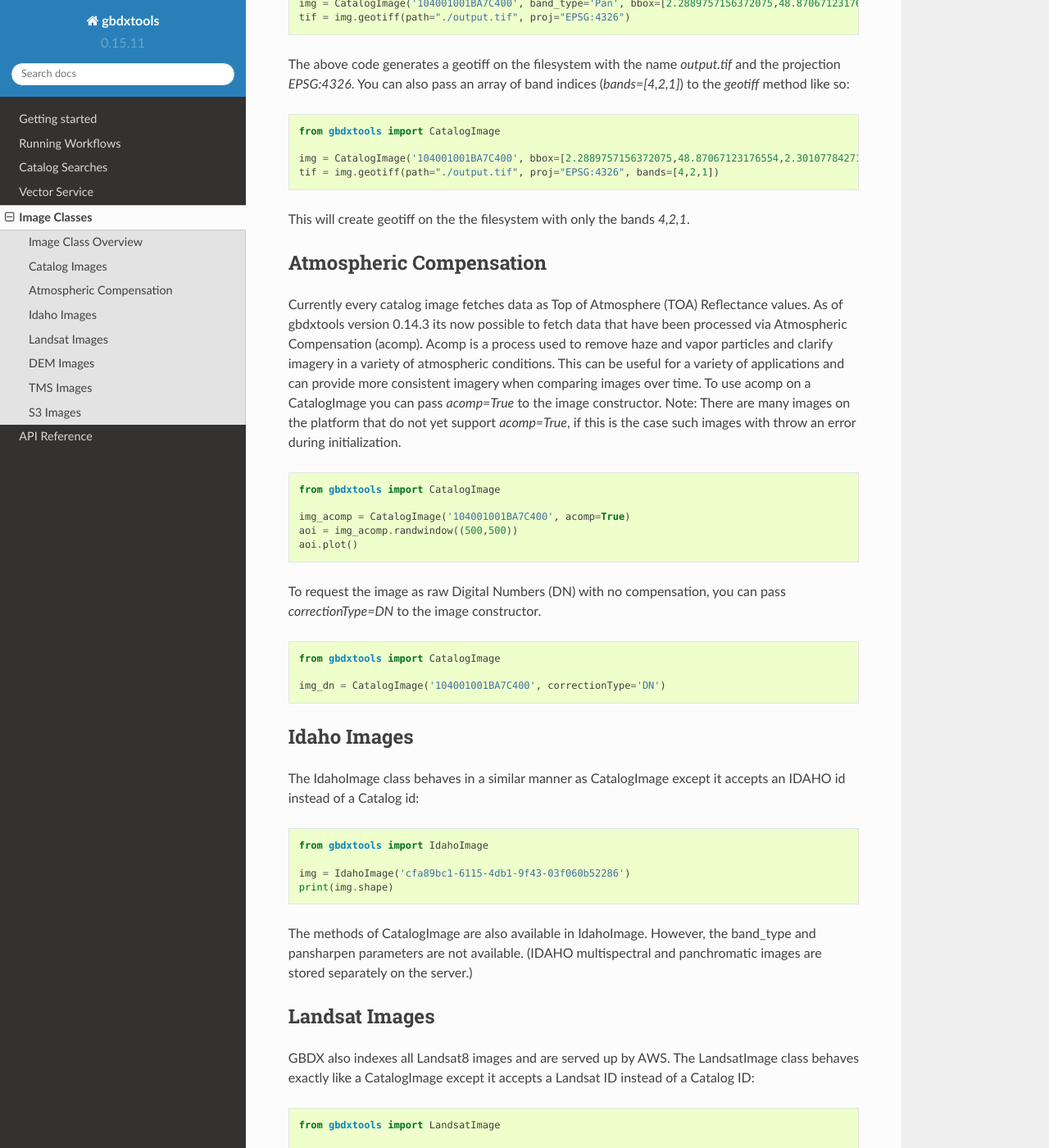
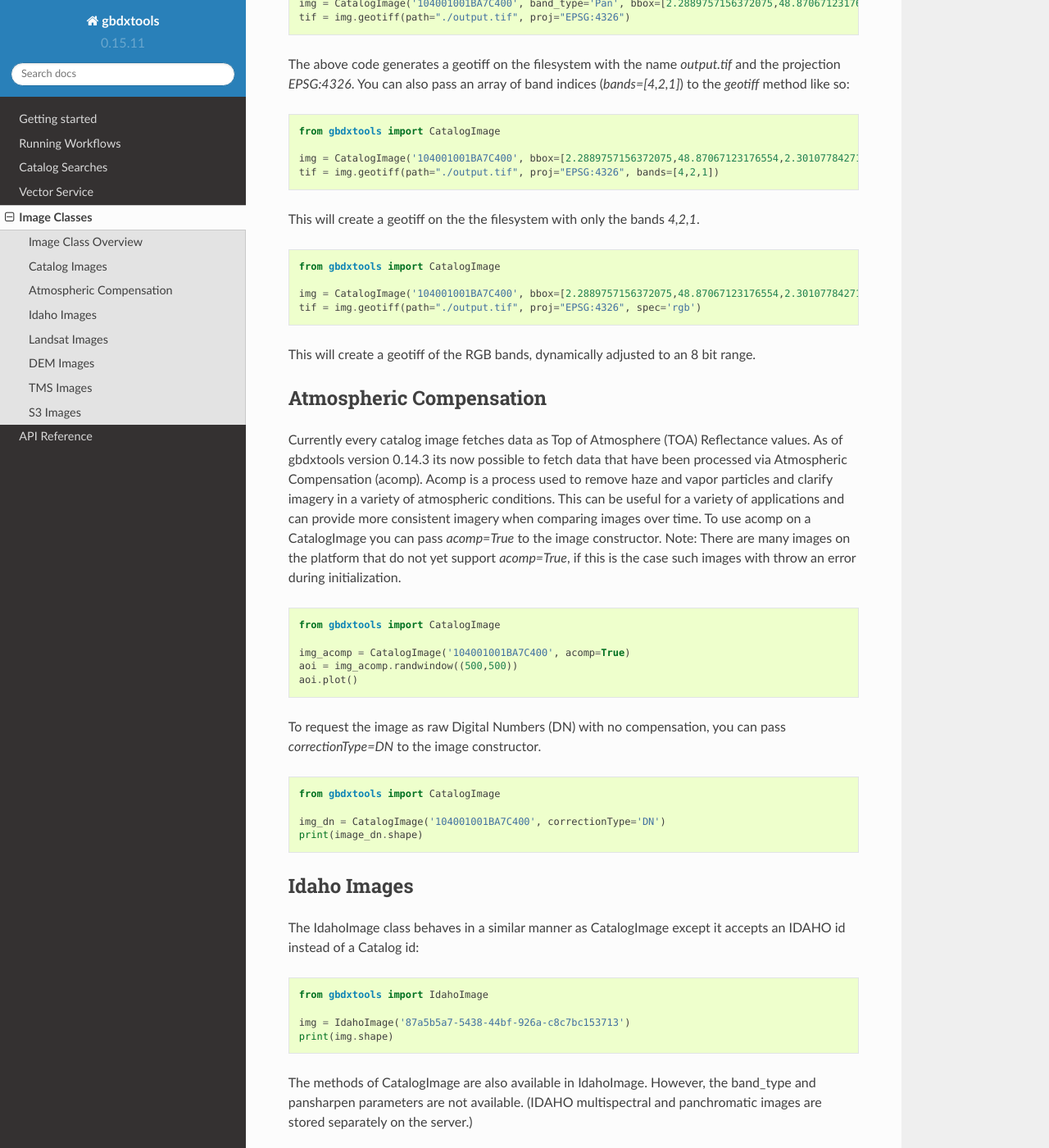
Before and after one commit to DigitalGlobe/gbdxtools, a Sphinx documentation site: the page built from docs/image_classes.rst, in a window 1280 px wide and 1400 px high, scrolled down 2444 px. Shown: the whole window at 82% size. Built offline with Sphinx 7.4.7 and the Read the Docs theme 2.0.0, drawn with Linux system fonts in a browser that asks for light colours; some of the changed text lies outside the part shown.

Commit message:
Update image classes examples

```diff
--- a/docs/image_classes.rst
+++ b/docs/image_classes.rst
@@ -108,7 +108,16 @@ The above code generates a geotiff on the filesystem with the name `output.tif`
     img = CatalogImage('104001001BA7C400', bbox=[2.2889757156372075,48.87067123176554,2.301077842712403,48.87705036103764], proj='EPSG:3857')
     tif = img.geotiff(path="./output.tif", proj="EPSG:4326", bands=[4,2,1])
 
-This will create geotiff on the the filesystem with only the bands `4,2,1`.
+This will create a geotiff on the the filesystem with only the bands `4,2,1`.
+
+.. code-block:: python
+
+    from gbdxtools import CatalogImage
+
+    img = CatalogImage('104001001BA7C400', bbox=[2.2889757156372075,48.87067123176554,2.301077842712403,48.87705036103764], proj='EPSG:3857')
+    tif = img.geotiff(path="./output.tif", proj="EPSG:4326", spec='rgb')
+
+This will create a geotiff of the RGB bands, dynamically adjusted to an 8 bit range.
 
 Atmospheric Compensation
 -----------------------
@@ -130,6 +139,7 @@ To request the image as raw Digital Numbers (DN) with no compensation, you can p
     from gbdxtools import CatalogImage
 
     img_dn = CatalogImage('104001001BA7C400', correctionType='DN')
+    print(image_dn.shape)
 
 Idaho Images
 -----------------------
@@ -140,7 +150,7 @@ The IdahoImage class behaves in a similar manner as CatalogImage except it accep
 
     from gbdxtools import IdahoImage
 
-    img = IdahoImage('cfa89bc1-6115-4db1-9f43-03f060b52286')
+    img = IdahoImage('87a5b5a7-5438-44bf-926a-c8c7bc153713')
     print(img.shape)
 
 The methods of CatalogImage are also available in IdahoImage. However, the band_type and pansharpen parameters are not available.
@@ -160,7 +170,7 @@ GBDX also indexes all Landsat8 images and are served up by AWS. The LandsatImage
     print(img.shape)
     aoi = img.aoi(bbox=[-109.84, 43.19, -109.59, 43.34])
     print(aoi.shape)
-    aoi.plot(bands=[3,2,1])
+    aoi.plot()
 
 
 DEM Images
@@ -187,11 +197,11 @@ The TmsImage class is used to access imagery available from the Maps API. These
 
     from gbdxtools import TmsImage
 
-    img = TmsImage('LC80370302014268LGN00')
+    img = TmsImage(zoom=13)
     print(img.shape)
     aoi = img.aoi(bbox=[-109.84, 43.19, -109.59, 43.34])
     print(aoi.shape)
-    aoi.plot(bands=[3,2,1])
+    aoi.plot()
 
 
 S3 Images
```
Also changed, not shown: other parts of docs/image_classes.rst (+1 -1 lines).
